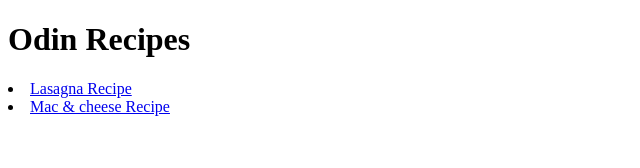
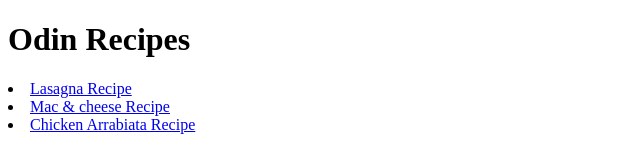
Before and after one commit to mantisvisuals/odin-recipes, a plain HTML site: page index.html in a window 1280 px wide. Shown: the whole page, without its empty margins (0-640 px from the left). Drawn offline with Linux system fonts and the light colour scheme.

Commit message:
created new recipe page

```diff
--- a/index.html
+++ b/index.html
@@ -11,5 +11,6 @@
 </ul>
     <li><a href="recipes/lasagna.html">Lasagna Recipe</a></li>
     <li><a href="recipes/mac-and-cheese.html">Mac & cheese Recipe</a></li>
+    <li><a href="recipes/chicken-arrabiata.html">Chicken Arrabiata Recipe</a></li>
 </body>
 </html>
```
Also changed, not shown: recipes/chicken-arrabiata.html (added).
